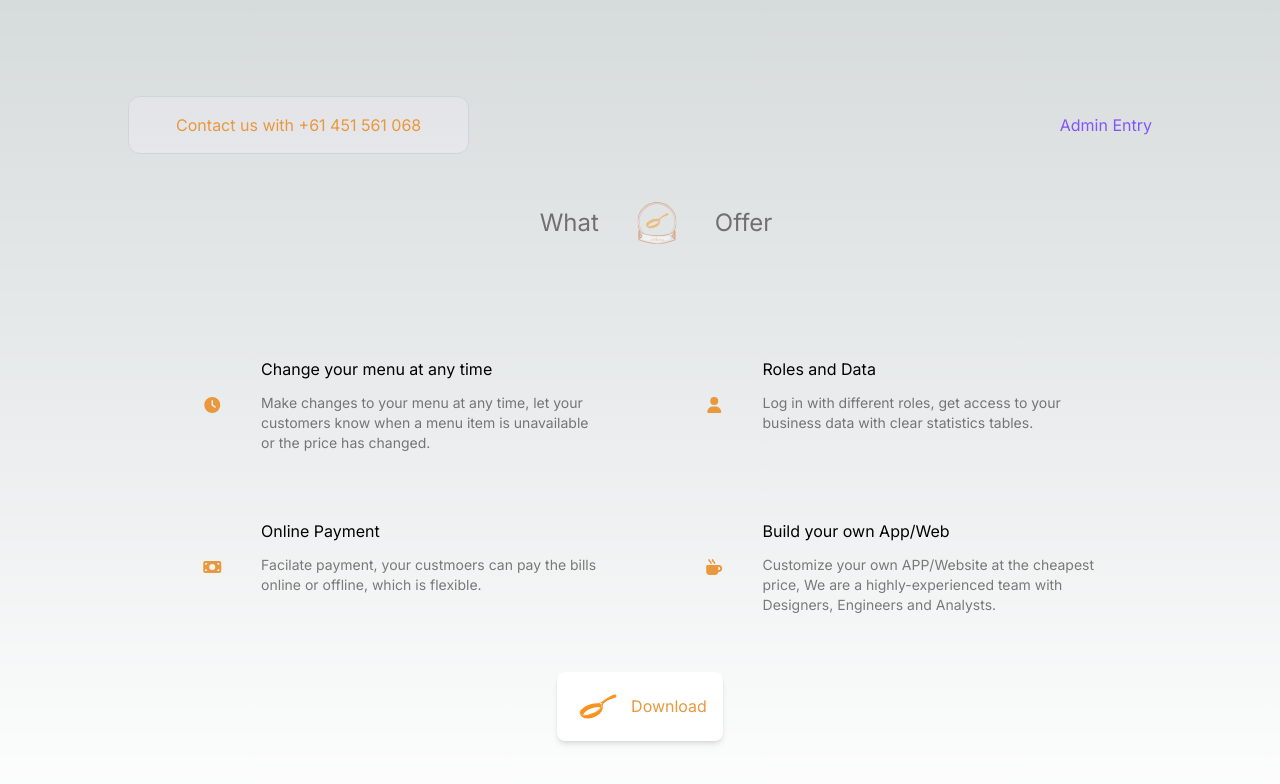
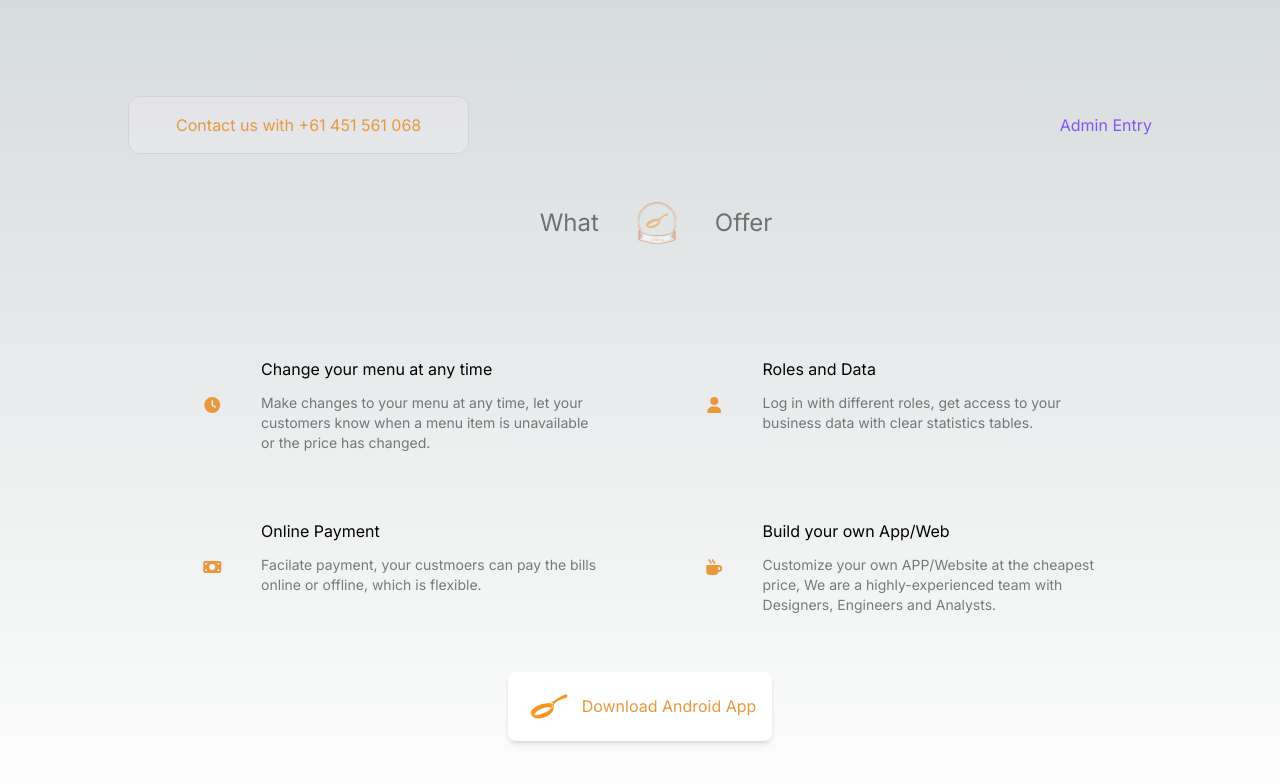
Before and after one commit to saJeremyQin/whatsmenu-web, a Next.js app: page / in a window 1280 px wide. Shown: the top 784 px of the page. Built offline with nearby package versions, Linux system fonts and the light colour scheme.

Commit message:
update download

```diff
--- a/app/page.tsx
+++ b/app/page.tsx
@@ -139,7 +139,7 @@ export default function Home() {
               height={50}
               priority
             />
-            <p className='text-primary'>Download</p>
+            <p className='text-primary'>Download Android App</p>
           </a>
         </div>
       </div>
```
